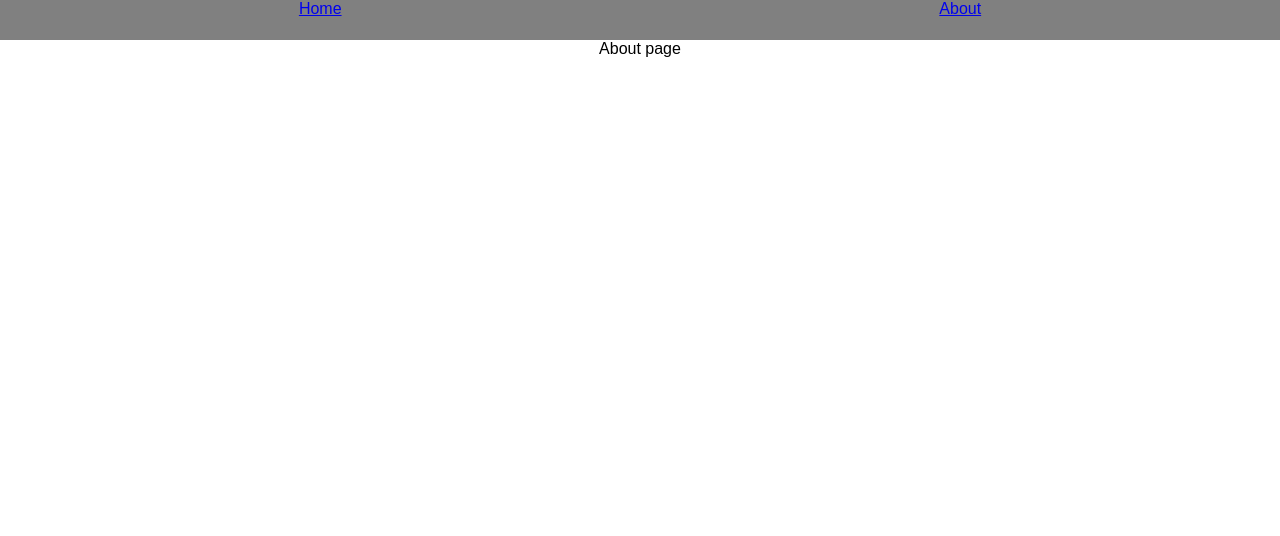
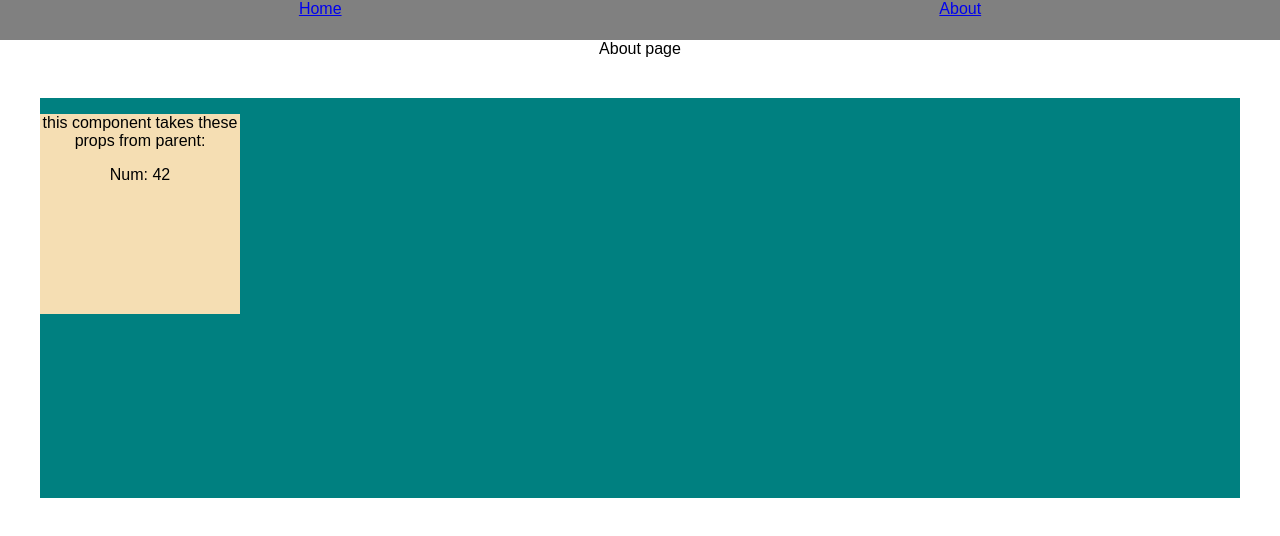
Before and after one commit to nathan-08/competencies-day-2, a React (Create React App) app in the folder competencies-app/: page /#/About in a window 1280 px wide. Shown: the top 536 px of the page. Built offline with nearby package versions, Linux system fonts and the light colour scheme.

Commit message:
added a component that takes props called takesprops

```diff
--- a/competencies-app/src/App.css
+++ b/competencies-app/src/App.css
@@ -9,3 +9,10 @@
   flex-direction: row;
   justify-content: space-around;
 }
+
+.container{
+  height: 400px;
+  display:flex;
+  background: teal;
+  margin: 40px;
+}
--- a/competencies-app/src/App.js
+++ b/competencies-app/src/App.js
@@ -1,4 +1,4 @@
-import React, { Component } from 'react';
+import React, { Component } from 'react';  //37E-1
 import { Route } from 'react-router'
 import {Link} from 'react-router-dom'
 import logo from './logo.svg';
--- /dev/null
+++ b/competencies-app/src/components/Landing/Landing.css
@@ -0,0 +1,3 @@
+.Landing{
+
+}
--- a/competencies-app/src/components/Landing/Landing.jsx
+++ b/competencies-app/src/components/Landing/Landing.jsx
@@ -1,11 +1,15 @@
 import React from 'react'
 import {Link } from 'react-router-dom'
+import './Landing.css'
 
-export default class Landing extends React.Component{
+export default class Landing extends React.Component{  //37E-2
     render(){
         return(
             <div className="Landing">
                 Landing Page
+                <div className="container">
+
+                </div>
             </div>
         )
     }
--- a/competencies-app/src/components/about/about.jsx
+++ b/competencies-app/src/components/about/about.jsx
@@ -1,4 +1,5 @@
 import React from 'react'
+import TakesProps from '../takesProps/takesProps'
 
 
 class About extends React.Component {
@@ -12,6 +13,9 @@ class About extends React.Component {
         return(
             <div className="About">
                 About page
+                <div className="container">
+                    <TakesProps num={42}/> {/*38C */}
+                </div>
             </div>
         )
     }
--- /dev/null
+++ b/competencies-app/src/components/takesProps/takesProps.css
@@ -0,0 +1,5 @@
+.small-container{
+    height:200px;
+    width: 200px;
+    background-color: wheat;
+}
--- /dev/null
+++ b/competencies-app/src/components/takesProps/takesProps.jsx
@@ -0,0 +1,21 @@
+import React from 'react'
+import './takesProps.css'
+
+export default class TakesProps extends React.Component{
+    constructor(props){
+        super(props)
+        this.state={
+            data:null
+        }
+    }
+    render(){
+        return(
+            <div className="TakesProps">
+                <div className="small-container">
+                    <p>this component takes these props from parent:</p>
+                    <p>Num: {this.props.num}</p>  {/*38D */}
+                </div>
+            </div>
+        )
+    }
+}
```
